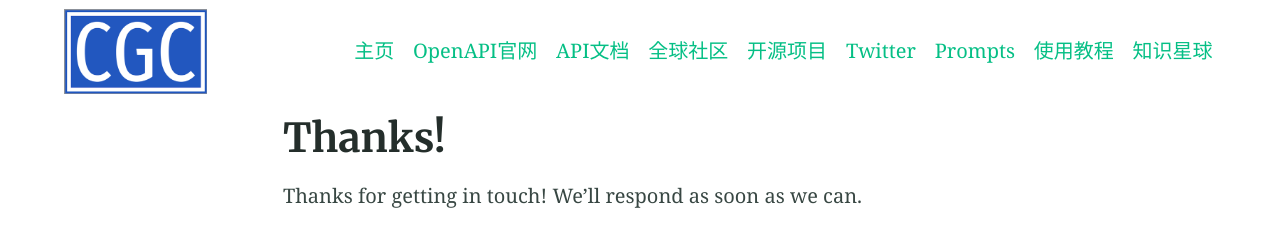
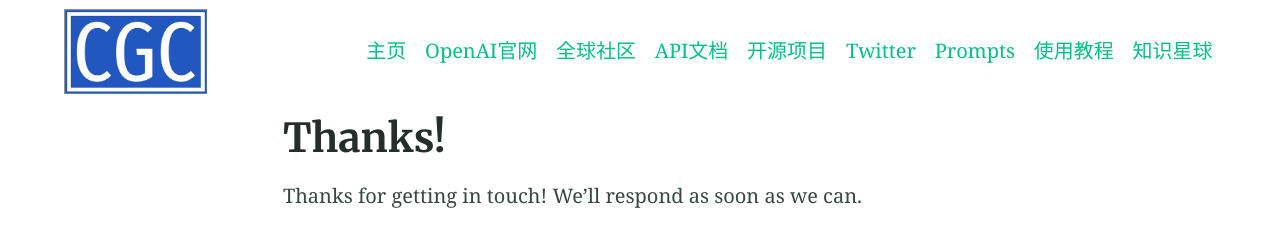
Before and after one commit to chatgpt-community/chatgpt-community, a Jekyll site: the page built from docs/thanks.md, in a window 1280 px wide. Shown: the top 231 px of the page. Built offline with Jekyll 4.4.1, drawn with Linux system fonts in a browser that asks for light colours.

Commit message:
update page link

```diff
--- a/docs/_config.yml
+++ b/docs/_config.yml
@@ -115,12 +115,12 @@ navigation_header:
 - title: 主页
   url: /
 
-- title: OpenAPI官网
+- title: OpenAI官网
   url: https://platform.openai.com/overview
+- title: 全球社区
+  url: https://community.openai.com/
 - title: API文档
   url: https://platform.openai.com/docs/introduction
-- title: 全球社区
-  url: https://community.openai.com/
 - title: 开源项目
   url: https://github.com/GPT-Coding
 - title: Twitter
```
